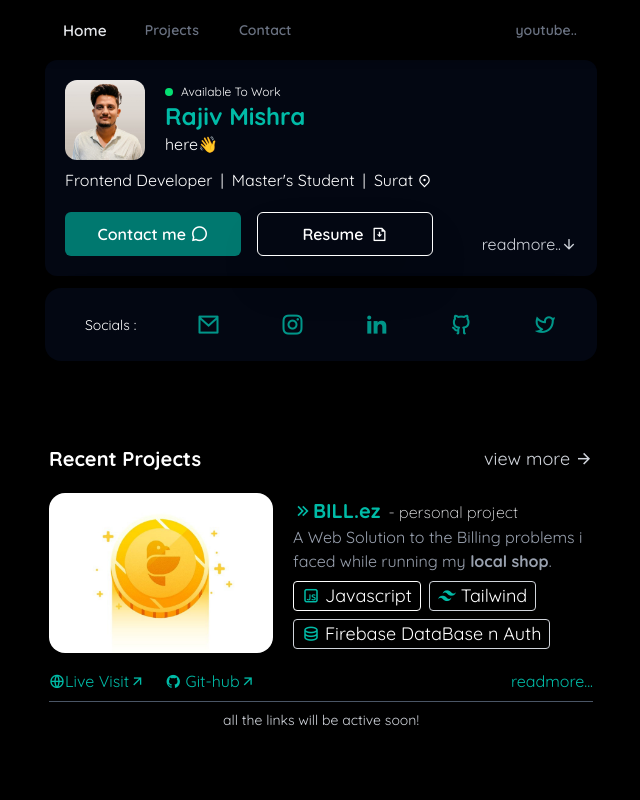
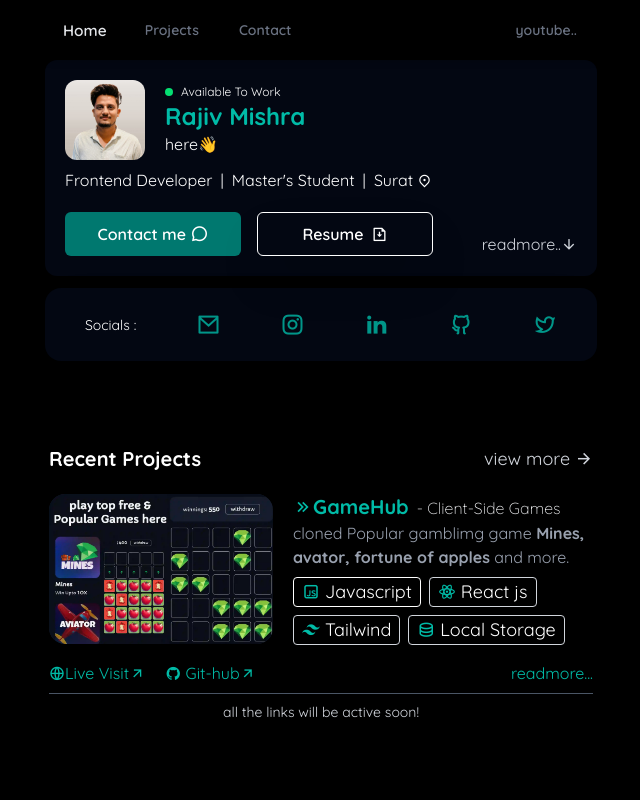
Before and after one commit to tech-Rajiv/_me, a React (Vite) app: page /#/ in a window 1280 px wide. Shown: the top 800 px of the page, without its empty margins (319-959 px from the left). Built offline with nearby package versions, Linux system fonts and the light colour scheme.

Commit message:
added project and its links

```diff
--- a/src/components/Projects.jsx
+++ b/src/components/Projects.jsx
@@ -1,6 +1,6 @@
 import React from "react";
 import { NavLink } from "react-router-dom";
-import project1 from "../assets/images/project1.jpg";
+import project1 from "../assets/images/project111.webp";
 
 function Projects() {
   return (
@@ -17,45 +17,46 @@ function Projects() {
 
       <div className="firstPoject ">
         <div className="first flex  flex-col sm:flex-row mt-5 gap-5 items-center">
-          <div className="projectImg max-h-60 sm:max-h-40 w-full sm:max-w-56  bg-white rounded-2xl overflow-hidden ">
-            <img className="w-full h-full" src={project1} alt="" />
+          <div className="projectImg shadow-2xl bg-gray-900 max-h-60 sm:max-h-40 w-full sm:max-w-56 rounded-2xl overflow-hidden ">
+            <img className="w-full h-full rounded-2xl" src={project1} alt="" />
           </div>
           <div className="Info ">
             <h1 className="text-teal-500 font-bold text-xl flex items-baseline">
               <span>
                 <i className="ri-arrow-right-double-line font-normal"></i>
               </span>{" "}
-              BILL.ez{" "}
+              GameHub{" "}
               <span className="font-light ml-2 text-base text-gray-100">
-                - personal project
+                - Client-Side Games
               </span>
             </h1>
             <p className="text-gray-400 text-base lg:text-md ">
-              A Web Solution to the Billing problems i faced while running my
-              <strong> local shop</strong>.
+              cloned Popular gamblimg game<strong> Mines, avator, fortune of apples</strong> and more.
             </p>
 
             <div className="flex flex-wrap  gap-2  text-lg items-center mt-2 ">
               <div className="px-2 bg-black border rounded hover:translate-y-[-2px] hover:transform transition duration-300">
                 <i className="ri-javascript-line text-teal-500"></i> Javascript
+              </div><div className="px-2 bg-black border border-gray-300  rounded  hover:translate-y-[-2px] hover:transform transition duration-300">
+                <i className="ri-reactjs-line text-teal-500"></i> React js
               </div>
               <div className="px-2 bg-black border border-gray-300  rounded  hover:translate-y-[-2px] hover:transform transition duration-300">
                 <i className="ri-tailwind-css-fill text-teal-500"></i> Tailwind
               </div>
               <div className="px-2 bg-black border border-gray-300  rounded  hover:translate-y-[-2px] hover:transform transition duration-300">
-                <i className="ri-database-2-line text-teal-500"></i> Firebase
-                DataBase n Auth
+                <i className="ri-database-2-line text-teal-500"></i> Local Storage
               </div>
+
             </div>
           </div>
         </div>
         <div className="links mt-4 text-base text-teal-500   flex justify-between items-center">
           <div className="flex gap-5  items-center">
-            <a href="" className="hover:text-teal-300">
+            <a href="https://tech-rajiv.github.io/gamehub/" className="hover:text-teal-300">
               <i className="ri-global-line"></i>Live Visit
               <i className="ri-arrow-right-up-line"></i>
             </a>
-            <a href="" className="hover:text-teal-300">
+            <a href="https://github.com/tech-Rajiv/gamehub" className="hover:text-teal-300">
               <i className="ri-github-fill"></i> Git-hub
               <i className="ri-arrow-right-up-line"></i>
             </a>
```
Also changed, not shown: src/assets/images/project11.webp (added), src/assets/images/project111.webp (added).
